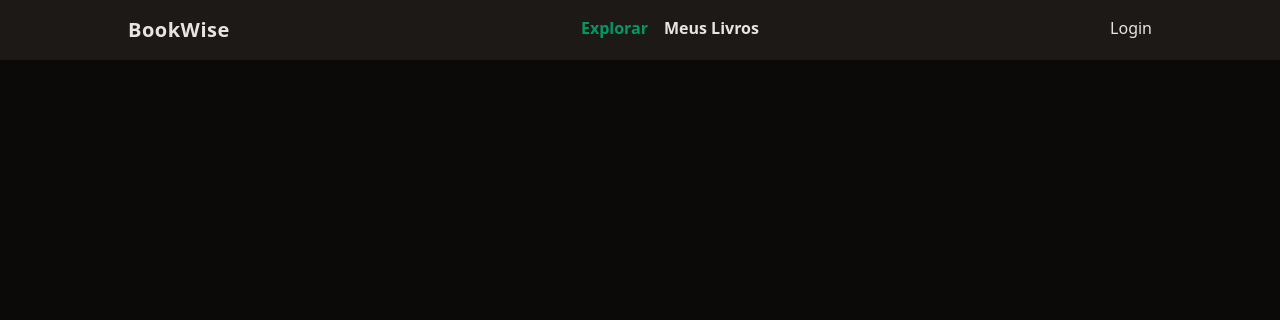
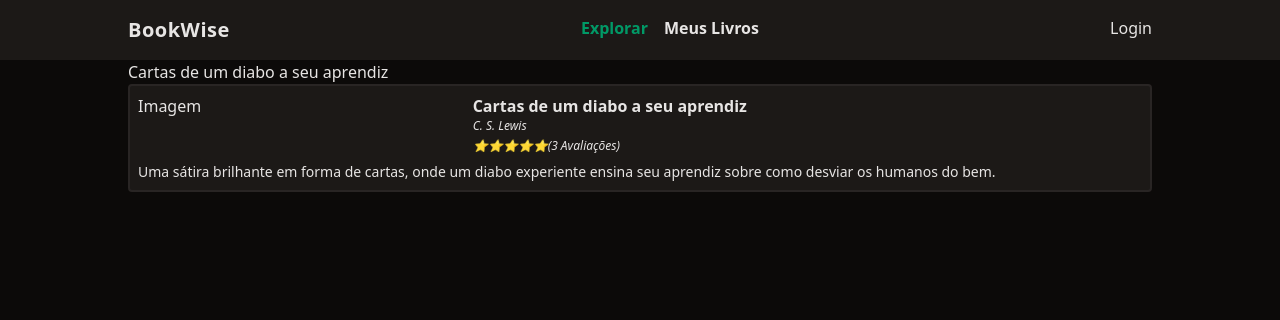
Before and after one commit to omaatheus/bookwise, a PHP site: page /livro.php?id=1 in a window 1280 px wide. Shown: the top 320 px of the page. Run offline with PHP 8.4, Linux system fonts and the light colour scheme.

Commit message:
feat: super global variable

```diff
--- /dev/null
+++ b/data.php
@@ -0,0 +1,67 @@
+<?php
+$livros = [
+    [
+        "id" => 1,
+        "titulo" => "Cartas de um diabo a seu aprendiz",
+        "autor" => "C. S. Lewis",
+        "descricao" => "Uma sátira brilhante em forma de cartas, onde um diabo experiente ensina seu aprendiz sobre como desviar os humanos do bem.",
+        "avaliacao" => "⭐⭐⭐⭐⭐"
+    ],
+    [
+        "id" => 2,
+        "titulo" => "O Hobbit",
+        "autor" => "J. R. R. Tolkien",
+        "descricao" => "A aventura de Bilbo Bolseiro em uma jornada inesperada pelo mundo da Terra-média.",
+        "avaliacao" => "⭐⭐⭐⭐⭐"
+    ],
+    [
+        "id" => 3,
+        "titulo" => "1984",
+        "autor" => "George Orwell",
+        "descricao" => "Um clássico distópico que explora um futuro totalitário onde o governo controla todos os aspectos da vida.",
+        "avaliacao" => "⭐⭐⭐⭐⭐"
+    ],
+    [
+        "id" => 4,
+        "titulo" => "A Revolução dos Bichos",
+        "autor" => "George Orwell",
+        "descricao" => "Uma fábula política que critica regimes autoritários por meio da história de animais que tomam uma fazenda.",
+        "avaliacao" => "⭐⭐⭐⭐⭐"
+    ],
+    [
+        "id" => 5,
+        "titulo" => "O Pequeno Príncipe",
+        "autor" => "Antoine de Saint-Exupéry",
+        "descricao" => "Um conto poético e filosófico sobre amor, amizade e a essência da vida.",
+        "avaliacao" => "⭐⭐⭐⭐⭐"
+    ],
+    [
+        "id" => 6,
+        "titulo" => "Dom Casmurro",
+        "autor" => "Machado de Assis",
+        "descricao" => "Um clássico da literatura brasileira sobre ciúme, memória e ambiguidade, narrado por Bentinho.",
+        "avaliacao" => "⭐⭐⭐⭐"
+    ],
+    [
+        "id" => 7,
+        "titulo" => "A Culpa é das Estrelas",
+        "autor" => "John Green",
+        "descricao" => "Uma emocionante história de amor entre dois adolescentes que enfrentam o câncer.",
+        "avaliacao" => "⭐⭐⭐⭐"
+    ],
+    [
+        "id" => 8,
+        "titulo" => "O Código Da Vinci",
+        "autor" => "Dan Brown",
+        "descricao" => "Um thriller repleto de enigmas envolvendo arte, religião e sociedades secretas.",
+        "avaliacao" => "⭐⭐⭐⭐"
+    ],
+    [
+        "id" => 9,
+        "titulo" => "A Menina que Roubava Livros",
+        "autor" => "Markus Zusak",
+        "descricao" => "Narrado pela Morte, este romance conta a história de uma menina que encontra consolo nos livros durante a Segunda Guerra Mundial.",
+        "avaliacao" => "⭐⭐⭐⭐⭐"
+    ]
+];
+?>
--- a/livro.php
+++ b/livro.php
@@ -1,3 +1,15 @@
+<?php
+
+require 'data.php';
+
+$id = $_REQUEST['id'];
+
+$filtrado = array_filter($livros, fn($l) =>  $l['id'] == $id);
+
+$livro = array_pop($filtrado);
+
+?>
+
 <!DOCTYPE html>
 <html lang="pt-br">
 
@@ -23,7 +35,29 @@
         </nav>
     </header>
 
-    <main class="mx-auto max-w-screen-lg space-y-6">
+       <main class="mx-auto max-w-screen-lg space-y-6">
+
+        <?= $livro['titulo']; ?>
+
+        <div class="p-2 rounded border-stone-800 border-2 bg-stone-900">
+
+            <div class="flex">
+
+                <div class="w-1/3">Imagem</div>
+
+                <div class="space-y-1">
+
+                    <a href="/livro.php?id=<?= $livro['id'] ?>" class="font-semibold hover:underline"><?= $livro['titulo'] ?></a>
+                    <div class="text-xs italic"><?= $livro['autor'] ?></div>
+                    <div class="text-xs italic">⭐⭐⭐⭐⭐(3 Avaliações)</div>
+
+                </div>
+
+            </div>
+
+            <div class="text-sm mt-2"><?= $livro['descricao'] ?></div>
+
+        </div>
 
     </main>
 
```
Also changed, not shown: index.php (+5 -68 lines).
